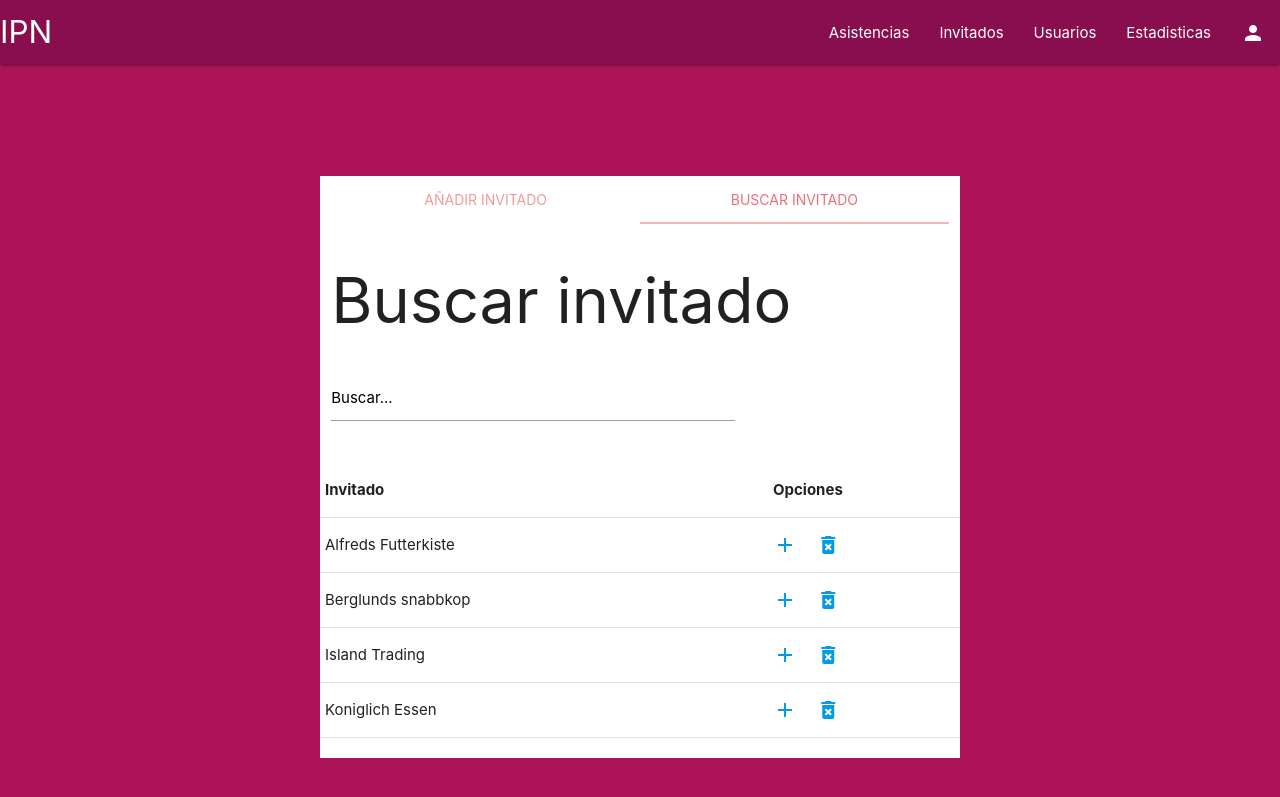
After one commit to akotadi/IPN-Awards, a PHP site: page /asistencia.html in a window 1280 px wide, after a click on "BUSCAR INVITADO". The commit adds this page. Shown: the top 797 px of the page. Run offline with PHP 8.4, Linux system fonts and the light colour scheme; some libraries are stand-ins or nearby versions.

Commit message:
Progreso en asistencia

```diff
--- /dev/null
+++ b/Front-End/asistencia.html
@@ -0,0 +1,216 @@
+<!DOCTYPE html>
+<html>
+
+<head>
+    <meta charset="utf-8"/>
+    <meta http-equiv="X-UA-Compatible" content="IE=edge">
+    <meta name="viewport" content="width=device-width, initial-scale=1, shrink-to-fit=no">
+    <title>Asistencia</title>
+    <meta name="description" content="Proyecto final para la materia de Tecnologías para la Web.">
+
+    <!-- Font Awesome JS -->
+    <link rel="stylesheet" href="https://use.fontawesome.com/releases/v5.5.0/css/all.css"
+          integrity="sha384-B4dIYHKNBt8Bc12p+WXckhzcICo0wtJAoU8YZTY5qE0Id1GSseTk6S+L3BlXeVIU"
+          crossorigin="anonymous">
+
+    <!-- Materialize Icons -->
+    <link href="https://fonts.googleapis.com/icon?family=Material+Icons" rel="stylesheet">
+
+    <!-- Compiled and Materialize minified CSS -->
+    <link rel="stylesheet" href="https://cdnjs.cloudflare.com/ajax/libs/materialize/1.0.0/css/materialize.min.css">
+
+    <!-- Compiled and minified Materialize JavaScript -->
+    <script src="https://cdnjs.cloudflare.com/ajax/libs/materialize/1.0.0/js/materialize.min.js"></script>
+
+    <!-- JQuery -->
+    <script src="https://ajax.googleapis.com/ajax/libs/jquery/3.3.1/jquery.min.js"></script>
+
+    <!-- Our Custom CSS -->
+    <link rel="stylesheet" href="styles/main.css">
+
+</head>
+
+<body class="pink darken-3">
+
+<!-- Navigation section -->
+<!-- Navbar -->
+<nav class="pink darken-4">
+    <div class="nav-wrapper">
+        <a href="#!" data-target="slide-out" class="sidenav-trigger"><i class="material-icons">menu</i></a>
+        <a href="index.html" class="brand-logo">IPN</a>
+        <ul class="right hide-on-med-and-down">
+            <li><a href="#" class="waves-effect waves-light">Asistencias</a></li>
+            <li><a href="#" class="waves-effect waves-light">Invitados</a></li>
+            <li><a href="#" class="waves-effect waves-light">Usuarios</a></li>
+            <li><a href="#" class="waves-effect waves-light">Estadisticas</a></li>
+            <li><a href="perfil.html" class="waves-effect waves-light"><i class="material-icons">person</i></a></li>
+        </ul>
+    </div>
+</nav>
+<!-- /Navbar -->
+
+<!-- Sidenav -->
+<ul id="slide-out" class="sidenav">
+    <li>
+        <div class="user-view">
+            <div class="background">
+                <img src="img/sidenav-bg.png" class="responsive-img">
+            </div>
+            <a href="#user"><img class="circle" src="img/ipn-logo.png"></a>
+            <a href="#name"><span class="white-text name">Usuario generico</span></a>
+            <a href="#email"><span class="white-text email">user@mail.com</span></a>
+        </div>
+    </li>
+    <li><a href="#" class="waves-effect">Asistencias</a></li>
+    <li><a href="invitados.html" class="waves-effect">Invitados</a></li>
+    <li><a href="usuarios.html" class="waves-effect">Usuarios</a></li>
+    <li><a href="estadisticas.html" class="waves-effect">Estadisticas</a></li>
+    <li>
+        <div class="divider"></div>
+    </li>
+    <li><a href="perfil.html" class="waves-effect">Perfil</a></li>
+</ul>
+<!-- /Sidenav -->
+<!-- /Navigation section -->
+
+<!-- Main -->
+<div class="row" style="height: 10%"></div>
+<div class="row">
+    <div class="col s12 m6 offset-m3">
+        <div class="row white">
+            <div class="col s12">
+                <!-- Tab Menu -->
+                <ul id="tabs-asistencia" class="tabs">
+                    <li class="tab col s6"><a href="#tab1">A&ntildeadir invitado</a></li>
+                    <li class="tab col s6"><a href="#tab2">Buscar invitado</a></li>
+                </ul>
+                <!-- /Tab Menu -->
+            </div>
+            <!-- Tab1 -->
+            <div id="tab1" class="col s12">
+                <h1 class="left-align">A&ntildeadir invitado</h1>
+                <div class="row">
+                    <div class="input-field col s8">
+                        <input id="rfc" type="text" class="validate" name="rfc">
+                        <label for="rfc">RFC</label>
+                    </div>
+                    <div class="input-field col s3">
+                        <a class="btn waves-effect waves-light pink darken-4" href="#">QR</a>
+                    </div>
+                </div>
+                <div class="row">
+                    <div class="input-field col s3">
+                        <a class="waves-effect waves-light btn pink darken-4" href="#">A&ntildeadir</a>
+                    </div>
+                </div>
+            </div>
+            <!-- /Tab1 -->
+            <!-- Tab2 -->
+            <div id="tab2" class="col s12">
+                <h1 class="left-align">Buscar invitado</h1>
+                <div class="row">
+                    <div class="input-field col s8">
+                        <input id="browser-input" type="text" class="validate" name="browser-input"
+                               onkeyup="searchAsist()">
+                        <label for="browser-input">Buscar...</label>
+                    </div>
+                </div>
+                <div class="row">
+                    <table id="asist-table">
+                        <tr class="header">
+                            <th style="width:70%;">Invitado</th>
+                            <th style="width:30%;">Opciones</th>
+                        </tr>
+                        <tr>
+                            <td>Alfreds Futterkiste</td>
+                            <td>
+                                <a href="#!" class="waves-effect waves-light modal-trigger" data-target="asist-modal"><i
+                                        class="material-icons left">add</i></a>
+                                <a class="waves-effect waves-light"><i
+                                        class="material-icons left">delete_forever</i></a>
+                            </td>
+                        </tr>
+                        <tr>
+                            <td>Berglunds snabbkop</td>
+                            <td>
+                                <a class="waves-effect waves-light"><i
+                                        class="material-icons left">add</i></a>
+                                <a class="waves-effect waves-light"><i
+                                        class="material-icons left">delete_forever</i></a>
+                            </td>
+                        </tr>
+                        <tr>
+                            <td>Island Trading</td>
+                            <td>
+                                <a class="waves-effect waves-light"><i
+                                        class="material-icons left">add</i></a>
+                                <a class="waves-effect waves-light"><i
+                                        class="material-icons left">delete_forever</i></a>
+                            </td>
+                        </tr>
+                        <tr>
+                            <td>Koniglich Essen</td>
+                            <td>
+                                <a class="waves-effect waves-light"><i
+                                        class="material-icons left">add</i></a>
+                                <a class="waves-effect waves-light"><i
+                                        class="material-icons left">delete_forever</i></a>
+                            </td>
+                        </tr>
+                    </table>
+                </div>
+            </div>
+            <!-- /Tab2 -->
+        </div>
+    </div>
+</div>
+<!-- /Main -->
+
+<!-- Extras -->
+<!-- Modal Comentarios -->
+<div id="asist-modal" class="modal">
+    <div class="modal-content">
+        <div class="row">
+            <div class="col s12">
+                <h1>A&ntildeadir Comentarios</h1>
+            </div>
+        </div>
+        <div class="row">
+            <div class="input-field col s12">
+                <select multiple id="asist-select">
+                    <option value="" disabled selected>Elige opcion</option>
+                    <option value="capacidad_diferente">Capacidad diferente</option>
+                    <option value="silla_de_ruedas">Silla de ruedas</option>
+                    <option value="se_retira_temprano">Se retira temprano</option>
+                    <option value="acompaniante">Acompa&ntildeante (ayudante)</option>
+                    <option value="otro">Otro</option>
+                </select>
+            </div>
+        </div>
+        <div class="row">
+            <div class="input-field col s12">
+                <input id="otherInput" type="text" class="validate" name="otherInput">
+                <label id="otherLabel" for="otherInput">Agrega comentario</label>
+            </div>
+        </div>
+        <div class="row">
+            <div class="col s4">
+                <a href="#!" class="waves-effect waves-purple btn-flat modal-close">Aceptar</a>
+            </div>
+            <div class="col s4">
+                <a href="#!" class="waves-effect waves-light btn-flat modal-close">Cancelar</a>
+            </div>
+        </div>
+    </div>
+</div>
+<!-- /Modal Comentarios -->
+
+<!-- /Extras -->
+
+
+</body>
+
+<!-- Our Custom JS -->
+<script src="scripts/asistencia.js"></script>
+
+</html>
--- a/Front-End/scripts/login.js
+++ b/Front-End/scripts/login.js
@@ -1,4 +1,3 @@
 // Tabs
-var instance = M.Tabs.init(document.getElementById("tabs-login"), { swipeable: true });
+var instance = M.Tabs.init(document.getElementById("tabs-login"), {swipeable: true});
 instance.select("swipe-login");
-// End Tabs
--- a/Front-End/styles/login.css
+++ b/Front-End/styles/login.css
@@ -1,11 +1,9 @@
 /* Bloque blanco del login */
 
-#login-container {
+.login-container {
     position: absolute;
     top: 20%;
     bottom: auto;
     left: 0;
     right: 0;
-    margin: auto;
-    text-align: center;
 }
--- a/Front-End/styles/main.css
+++ b/Front-End/styles/main.css
@@ -15,49 +15,26 @@ body, html {
   filter: blur(1px) grayscale(60%);
 }
 
-/* Alinear icono con texto en botones */
-
-.options-text {
-  vertical-align: bottom;
+/* label color */
+.input-field label {
+  color: #000 !important;
+}
+/* label focus color */
+.input-field input[type=text]:focus + label {
+  color: black !important;
+}
+/* label underline focus color */
+.input-field input[type=text]:focus {
+  border-bottom: 1px solid #000 !important;
+  box-shadow: 0 1px 0 0 #000 !important;
+}
+/* icon prefix focus color */
+.input-field .prefix.active {
+  color: #000 !important;
 }
 
-/* label color */
-
-.input-field label {
-  color: #000;
-}
-
-/* label focus color */
-
-.input-field input[type=text]:focus+label {
-  color: #000;
-}
-
-/* label underline focus color */
-
-.input-field input[type=text]:focus {
-  border-bottom: 1px solid #000;
-  box-shadow: 0 1px 0 0 #000;
-}
-
-/* valid color */
-
-.input-field input[type=text].valid {
-  border-bottom: 1px solid #000;
-  box-shadow: 0 1px 0 0 #000;
-}
-
-/* invalid color */
-
-.input-field input[type=text].invalid {
-  border-bottom: 1px solid #000;
-  box-shadow: 0 1px 0 0 #000;
-}
-
-/* icon prefix focus color */
-
-.input-field .prefix.active {
-  color: #000;
+input{
+  color: black;
 }
 
 .caption {
@@ -75,5 +52,4 @@ body, html {
   font-size: 30px;
   padding: 10px;
   letter-spacing: 5px;
-
 }
```
Also changed, not shown: Front-End/home.html (+30 -22 lines), Front-End/index.html (+14 -6 lines), Front-End/login.html (+20 -5 lines), Front-End/perfil.html (+20 -16 lines), Front-End/scripts/asistencia.js (added, +52 -0 lines).
